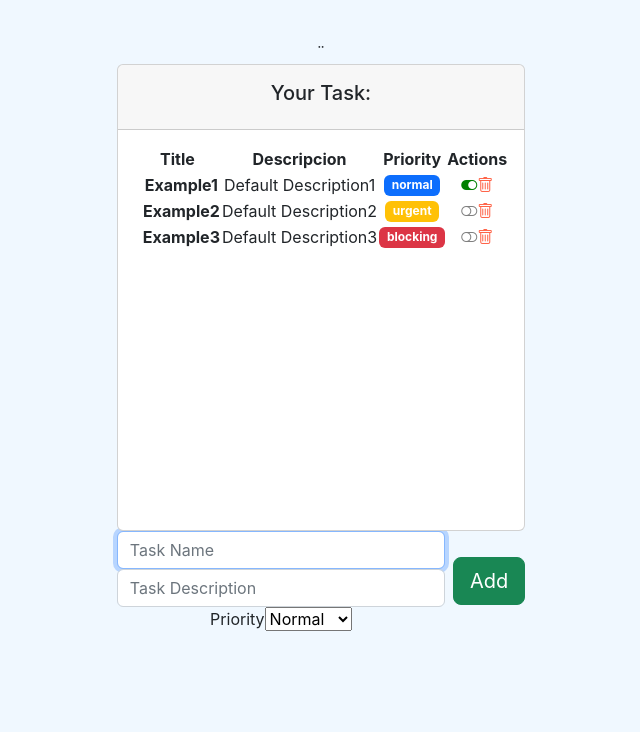
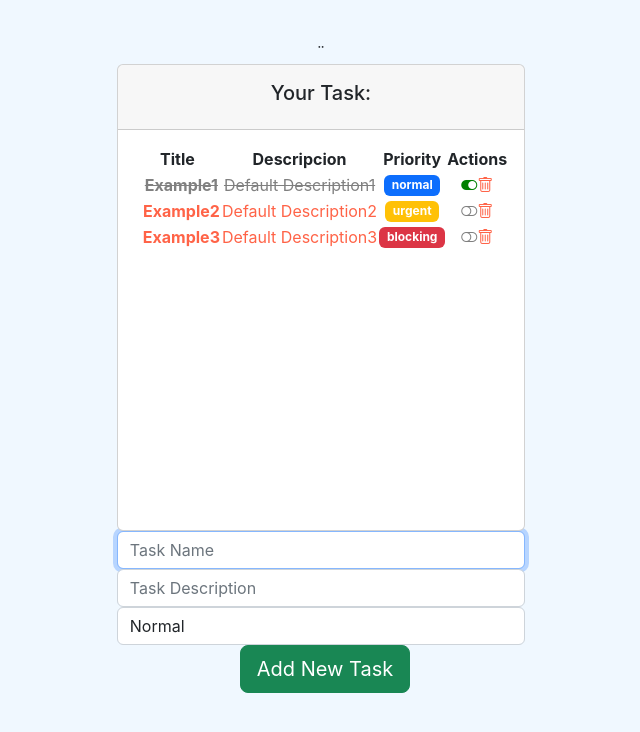
Before and after one commit to RonaldoDairo/PracticaNew1-JSX-, a React (Create React App) app: page / in a window 1280 px wide. Shown: the top 732 px of the page, without its empty margins (319-959 px from the left). Built offline with nearby package versions, Linux system fonts and the light colour scheme.

Commit message:
agregando avance del project - agregando render conditional en algunas etiquetas

```diff
--- a/package.json
+++ b/package.json
@@ -6,6 +6,7 @@
     "@testing-library/jest-dom": "^5.16.5",
     "@testing-library/react": "^13.4.0",
     "@testing-library/user-event": "^13.5.0",
+    "axios": "^1.3.4",
     "bootstrap": "^5.2.3",
     "bootstrap-icons": "^1.10.3",
     "react": "^18.2.0",
--- a/src/App.js
+++ b/src/App.js
@@ -10,6 +10,7 @@ import MiComponenteConContexto from './hooks/Ejemplo3';
 import Ejemplo4 from './hooks/Ejemplo4';
 import GreetingStyled from './components/pure/greetingStyled';
 import Father from './components/container/father';
+import OptionalRender from './components/pure/optionalRender';
 
 
 function App() {
@@ -37,6 +38,9 @@ function App() {
       {/* </header> */}
       {/* Gestion de eventos */}
       {/* <Father></Father> */}
+      {/* Ejemplos de Renderizado condicional */}
+      {/* <OptionalRender/> */}
+      {/* Proyecto FINAL */}
       <TaskListComponent></TaskListComponent>
     </div>
   );
--- a/src/components/container/task_list.jsx
+++ b/src/components/container/task_list.jsx
@@ -18,14 +18,13 @@ const TaskListComponent = () => {
     //Control del ciclo de vida del componente
     useEffect(() => {
         console.log('Task State has been modified');
+        setTimeout(() => {
             setLoading(false);
+        }, 2000);
         return () => {
             console.log('TaskList is going to unmount...');
         };
     }, [tasks]);
-
-
-
    function completeTask(task) {
             console.log('Complete this Task:', task);
             const index = tasks.indexOf(task);
@@ -49,18 +48,8 @@ const TaskListComponent = () => {
         tempTasks.push(task);
         setTasks(tempTasks);
        }
-    return (
-        <div>
-            <div className='col-12'>
-            <div className='card'>
-                    {/* Card Header (title) */}
-                    <div className='card-header p-3'>
-                        <h5>
-                             Your Task:
-                        </h5>
-                    </div>
-                    {/* Card Body (content) */}
-                    <div className='card-body' data-mdb-perfect-scrollbar='true' style={{ position:"relative" , height:"400px"}}>
+       function Table() {
+        return(
                 <table>
                         <thead>
                                 <tr>
@@ -84,15 +73,46 @@ const TaskListComponent = () => {
                                             )
                                 }
                                 )}
+                        </tbody>
+                    </table>)
+       }
 
-                                </tbody>
-                            </table>
+
+       let tasksTable;
+       if(tasks.length > 0){
+        tasksTable = <Table></Table>
+       }else{
+        tasksTable= (
+            <div>
+                <h3>There are no tasks to show</h3>
+                <h4>Please, create one</h4>
+            </div>)
+       }
+       const loadingStyle ={
+            color: 'grey',
+            fontSize: '30px',
+            fontWeight: 'bold'
+       }
+    return (
+        <div>
+            <div className='col-12'>
+            <div className='card'>
+                    {/* Card Header (title) */}
+                    <div className='card-header p-3'>
+                        <h5>
+                             Your Task:
+                        </h5>
+                    </div>
+                    {/* Card Body (content) */}
+                    <div className='card-body' data-mdb-perfect-scrollbar='true' style={{ position:"relative" , height:"400px"}}>
+                            {/* TODO: add Loading Spinner */}
+                            {loading ? <p style={loadingStyle}>Loading...</p>  :tasksTable}
                     </div>
 
             </div>
 
             </div>
-            <TaskForm add={addTask}></TaskForm>
+            <TaskForm add={addTask} lenght={tasks.length}></TaskForm>
         </div>
     );
 };
--- a/src/components/pure/forms/taskForm.jsx
+++ b/src/components/pure/forms/taskForm.jsx
@@ -2,7 +2,7 @@ import React, { useRef } from 'react';
 import PropTypes from 'prop-types';
 import { LEVELS } from '../../../models/levels.enum';
 import { Task } from '../../../models/task.class';
-const TaskForm = ({add}) => {
+const TaskForm = ({ add, lenght}) => {
     const nameRef = useRef('');
     const descriptionRef = useRef('');
     const levelRef = useRef(LEVELS.NORMAL);
@@ -17,29 +17,43 @@ const TaskForm = ({add}) => {
         add(newTask);
 
     }
+    const normalStyle={
+        color: 'blue',
+        fontWeight: 'bold'
+    }
+
+    const urgentStyle ={
+        color: 'yellow',
+        fontWeight: 'bold'
+    }
+    const blockingStyle ={
+        color: 'tomato',
+        fontWeight: 'bold'
+    }
     return (
         <form onSubmit={addTask} className='d-flex justify-content-center align-items-center mb-4'>
                 <div className='form-outline flex-fill'>
                         <input ref={nameRef} id='inputName' type='text' className='form-control from-control-lg' required autoFocus placeholder='Task Name'/>
                         <input ref={descriptionRef} id='inputDescription' type='text' className='form-control from-control-lg' required placeholder='Task Description'/>
-                        <label htmlFor='selectLevel' className='sr-only'>Priority</label>
-                        <select ref={levelRef} defaultValue='LEVELS.NORMAL' id='selectLevel'>
-                                <option value={LEVELS.NORMAL}>
+                        <select className='form-control from-control-lg' ref={levelRef} defaultValue='LEVELS.NORMAL' id='selectLevel'>
+                                <option style={normalStyle} value={LEVELS.NORMAL}>
                                     Normal
                                 </option>
-                                <option value={LEVELS.URGENT}>
+                                <option style={urgentStyle} value={LEVELS.URGENT}>
                                     Urgent
                                 </option>
-                                <option value={LEVELS.BLOKING}>
+                                <option style={blockingStyle} value={LEVELS.BLOKING}>
                                     Blocking
                                 </option>
                         </select>
+                       <button type='submit' className='btn btn-success btn-lg ms-2'>{lenght > 0 ? 'Add New Task' : 'Create Your Task'}</button>
                 </div>
-                <button type='submit' className='btn btn-success btn-lg ms-2'>Add</button>
+
         </form>
     );
 }
 TaskForm.protoTypes ={
-        add: PropTypes.func.isRequired
+        add: PropTypes.func.isRequired,
+        length: PropTypes.number.isRequired
 }
 export default TaskForm;
--- /dev/null
+++ b/src/components/pure/optionalRender.jsx
@@ -0,0 +1,92 @@
+import React, {useState} from 'react';
+
+let red = 0;
+let green = 200;
+let blue = 150;
+
+
+// ? Estilos para usuario logueado
+const loggedStyle ={
+    backgroundColor: `rgb(${red},${green},${blue})`,
+    color : 'white',
+    fontWeight : 'bold'
+}
+
+//? Estilo para usuario no logueado
+const unloggedStyle ={
+    backgroundColor: 'tomato',
+    color : 'white',
+    fontWeight : 'bold'
+}
+
+// Login / Logout buttons
+const LoginButton = ({ loginAction, propStyle }) =>{
+    return (
+        <button style={ propStyle } onClick={loginAction}>Login</button>
+    )
+}
+const LogoutButton = ({ logoutAction, propStyle }) =>{
+    return (
+        <button style={ propStyle } onClick={ logoutAction}>Logout</button>
+    )
+}
+// ? (Expresion True) && expresion => se renderiza la expresion
+// ? (Expresion false) && expresion => no se renderiza la expresion
+
+
+const OptionalRender = () => {
+    const [access, setAccess] = useState(false);
+    const [nMessages, setNMessage] = useState(0);
+    // const updateAccess = () => {
+    //     setAccess(!access);
+    // }
+    const loginAction = ()=>{
+        setAccess(true)
+    }
+
+    const logoutAction = ()=>{
+        setAccess(false)
+    }
+    let optionalButton;
+
+    // if (access){
+    //     optionalButton = <button onClick={updateAccess}>Logout</button>
+    // }else{
+    //     optionalButton = <button onClick={updateAccess}>Login</button>
+    // }
+    if (access){
+        optionalButton = <LogoutButton propStyle={ unloggedStyle} logoutAction={logoutAction}/>
+    }else{
+        optionalButton = <LoginButton propStyle={ loggedStyle } loginAction={loginAction}/>
+    }
+    // Unread Messages
+    let addMessages = ()=>{
+        setNMessage(nMessages + 1)
+    }
+
+
+    return (
+        <div>
+            {/* Optional Button */}
+            {optionalButton}
+            {/* N Messagges unread*/}
+            {/* { nMessages > 0 && nMessages ===1 && <p> You have {nMessages} new Messages...</p> }
+            { nMessages > 1 && <p>You have {nMessages} new Messages...</p> }
+            { nMessages === 0 && <p>There are no new messages</p>} */}
+            {/* Ternay Operator */}
+            { access ? (
+                <div>
+                    { nMessages > 0 ?
+                    <p> You have {nMessages} new Message{ nMessages > 1 ? 's' : null }...</p> :
+                    <p>There are no new messages</p>
+                    }
+                    <button onClick={addMessages}>{nMessages === 0 ? ' Add your first message': 'Add new Message' }</button>
+                </div>) : null }
+
+
+
+        </div>
+    );
+}
+
+export default OptionalRender;
--- a/src/components/pure/task.jsx
+++ b/src/components/pure/task.jsx
@@ -1,5 +1,6 @@
 import React,{useEffect} from 'react';
 import PropTypes from 'prop-types';
+//Models
 import { Task } from '../../models/task.class';
 import { LEVELS } from '../../models/levels.enum';
 
@@ -54,9 +55,17 @@ const TaskComponent = ({task, complete, remove}) => {
             return (<i onClick={() => complete(task)} className='bi-toggle-off task-action' style={{color : 'grey'}}></i>)
         }
     }
-
+    const taskCompleted ={
+        fontWeight : 'bold',
+        color: 'gray',
+        textDecoration: 'line-through'
+    }
+    const taskPending= {
+        fontWeight: 'bold',
+        color: 'tomato'
+    }
     return (
-            <tr className='fw-normal'>
+            <tr className='fw-normal' style={task.completed ? taskCompleted : taskPending}>
                 <th>
                     <span className='ms-2'> {task.name}</span>
                 </th>
--- a/src/styles/task.scss
+++ b/src/styles/task.scss
@@ -2,3 +2,11 @@
     cursor: pointer;
 
 }
+.task-completed{
+        color: gray;
+        text-decoration: line-through;
+}
+.task-pending{
+    font-weight: bold;
+    color: tomato;
+}
```
Also changed, not shown: src/pages/404/NotFoundPage.jsx (added, +11 -0 lines), src/pages/auth/LoginPage.jsx (added, +12 -0 lines), src/pages/auth/RegisterPage.jsx (added, +11 -0 lines), src/pages/home/HomePage.jsx (added, +12 -0 lines), src/pages/tasks/TasksPage.jsx (added, +12 -0 lines), 1 other file (tests, documents, lock files or other folders). Lines whose indentation alone changed are shown as unchanged.
